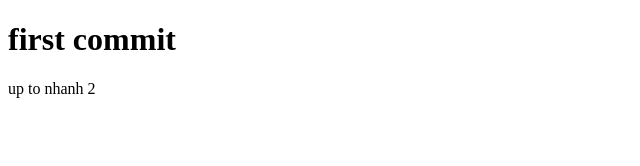
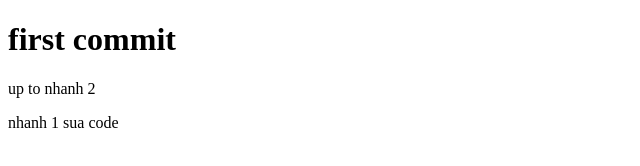
Before and after one commit to hancontam/demobranch, a plain HTML site: page index.html in a window 1280 px wide. Shown: the whole page, without its empty margins (0-640 px from the left). Drawn offline with Linux system fonts and the light colour scheme.

Commit message:
nhanh 1 sũa code

```diff
--- a/index.html
+++ b/index.html
@@ -11,6 +11,8 @@
     <h1>first commit</h1>
 
     <p> up to nhanh 2</p>
+
+    <p> nhanh 1 sua code</p>
 </body>
 
 </html>
```
